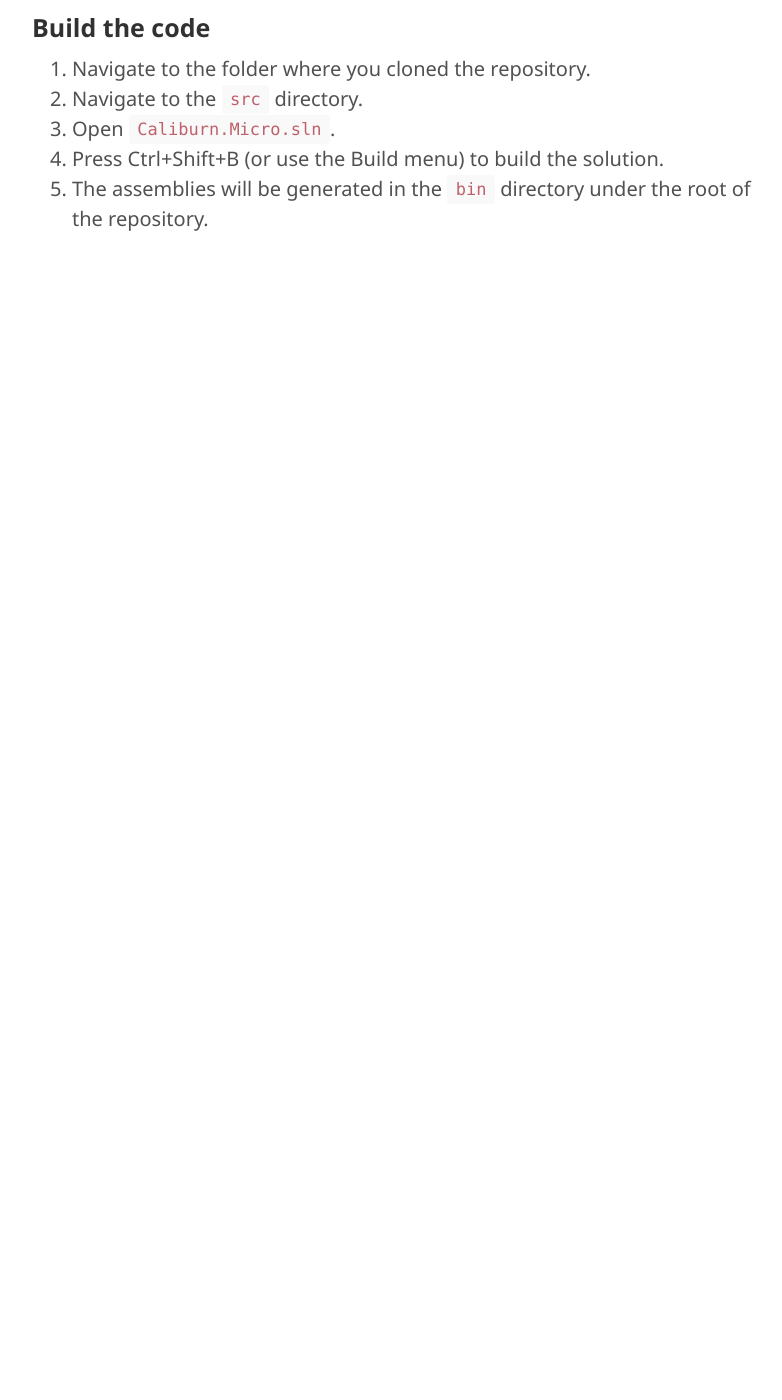
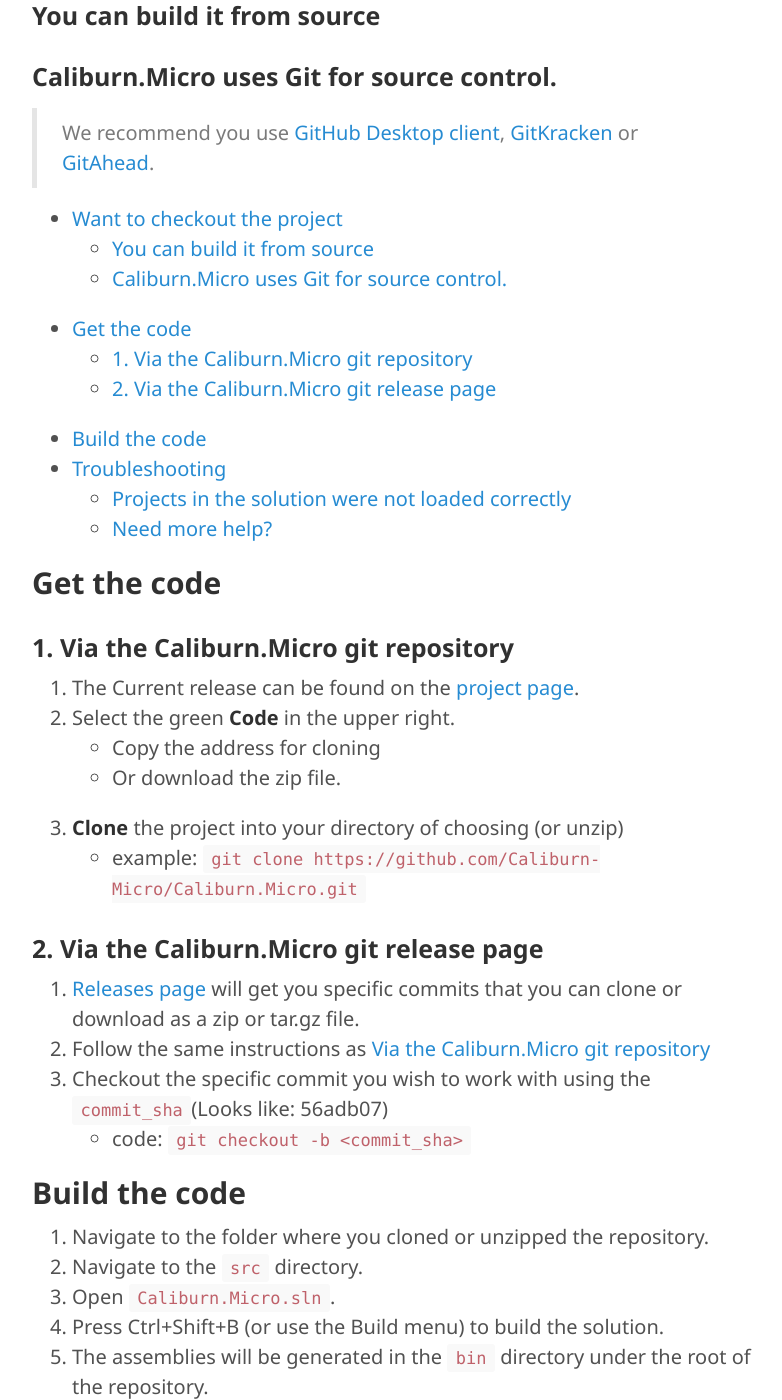
Before and after one commit to Caliburn-Micro/caliburn-micro.github.io, a Jekyll site: the page built from documentation/build.md, in a window 1280 px wide and 1400 px high, scrolled down 270 px. Shown: the whole window, without its empty margins (248-1030 px from the left). Built offline with Jekyll 4.4.1, drawn with Linux system fonts in a browser that asks for light colours; before the commit the page ends 900 px from its top, so only the background shows below that; some of the changed text lies outside the part shown.

Commit message:
Add 'need more help'

````diff
--- a/documentation/build.md
+++ b/documentation/build.md
@@ -3,13 +3,97 @@
 title: Obtain and build the code
 ---
 
-Caliburn.Micro uses Git for source control. I highly recommend that you use the [GitHub Desktop client][gd].
+## Want to checkout the project
+### You can build it from source
 
-### Build the code
-1. Navigate to the folder where you cloned the repository.
+### Caliburn.Micro uses Git for source control.
+>We recommend you use [GitHub Desktop client][gd], [GitKracken][gk] or [GitAhead][ga].
+
+
+- [Want to checkout the project](#want-to-checkout-the-project)
+  - [You can build it from source](#you-can-build-it-from-source)
+  - [Caliburn.Micro uses Git for source control.](#caliburnmicro-uses-git-for-source-control)
+- [Get the code](#get-the-code)
+  - [1. Via the Caliburn.Micro git repository](#1-via-the-caliburnmicro-git-repository)
+  - [2. Via the Caliburn.Micro git release page](#2-via-the-caliburnmicro-git-release-page)
+- [Build the code](#build-the-code)
+- [Troubleshooting](#troubleshooting)
+  - [Projects in the solution were not loaded correctly](#projects-in-the-solution-were-not-loaded-correctly)
+  - [Need more help?](#need-more-help)
+
+
+## Get the code
+### 1. Via the Caliburn.Micro git repository
+1. The Current release can be found on the [project page][pp].
+1. Select the green __Code__ in the upper right.
+    - Copy the address for cloning
+    - Or download the zip file.
+1. __Clone__ the project into your directory of choosing (or unzip)
+    - example: `git clone https://github.com/Caliburn-Micro/Caliburn.Micro.git`
+
+### 2. Via the Caliburn.Micro git release page
+2. [Releases page][gr] will get you specific commits that you can clone or download as a zip or tar.gz file.
+2. Follow the same instructions as [Via the Caliburn.Micro git repository](#1-via-the-caliburnmicro-git-repository)
+2. Checkout the specific commit you wish to work with using the `commit_sha`(Looks like: 56adb07)
+   - code: `git checkout -b <commit_sha>`
+
+## Build the code
+1. Navigate to the folder where you cloned or unzipped the repository.
 2. Navigate to the `src` directory.
 3. Open `Caliburn.Micro.sln`.
 4. Press Ctrl+Shift+B (or use the Build menu) to build the solution.
 5. The assemblies will be generated in the `bin` directory under the root of the repository.
 
+## Troubleshooting
+### Projects in the solution were not loaded correctly
+* Problem:
+  * When opening Caliburn.Micro.sln the project files show up as unloaded with the following error: `error  : The expression "[System.IO.Path]::GetDirectoryName('')" cannot be evaluated. The path is not of a legal form.`
+* Solution:
+  1. Close the project solution
+  2. Open a terminal (powershell or command prompt)
+  3. Find your .NET version by typing:
+   ``` shell
+   dotnet --version
+   ```
+   - example response:
+   ```shell
+   3.1.402
+   ```
+  4. In the Caliburn.Micro\sln folder open the Global.json file and edit the "sdk" to match your dotnet version.
+     - example (original):
+     ```
+     {
+     "sdk": {
+         "version": "3.1.101"
+        },
+        "msbuild-sdks": {
+           "MSBuild.Sdk.Extras": "2.0.54"
+        }
+     }
+     ```
+     - example (edited):
+     ```
+     {
+     "sdk": {
+         "version": "3.1.402"
+        },
+        "msbuild-sdks": {
+           "MSBuild.Sdk.Extras": "2.0.54"
+        }
+     }
+     ```
+  5. Reload your project
+
+### Need more help?
+* Post a question on [stackoverflow][so] with the tag [Caliburn.Micro]
+>Or
+* Open an issue on [Github][issue]
+
+
 [gd]: https://desktop.github.com/
+[gk]: https://www.gitkraken.com/
+[ga]: https://gitahead.github.io/gitahead.com/
+[pp]: https://github.com/Caliburn-Micro/Caliburn.Micro
+[gr]: https://github.com/Caliburn-Micro/Caliburn.Micro/releases
+[so]: https://stackoverflow.com/
+[issue]: https://github.com/Caliburn-Micro/Caliburn.Micro/issues
````
